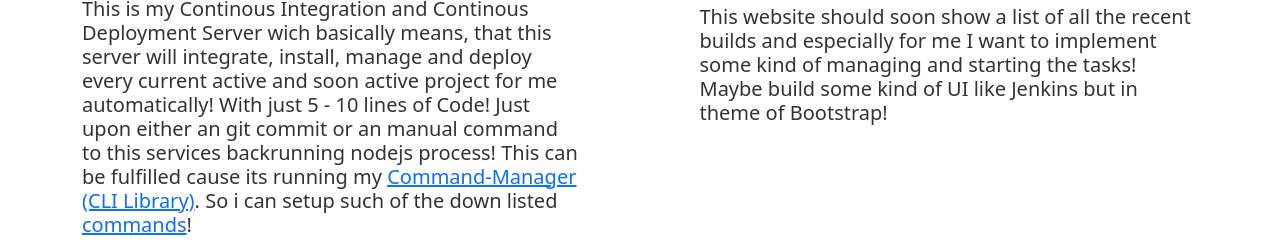
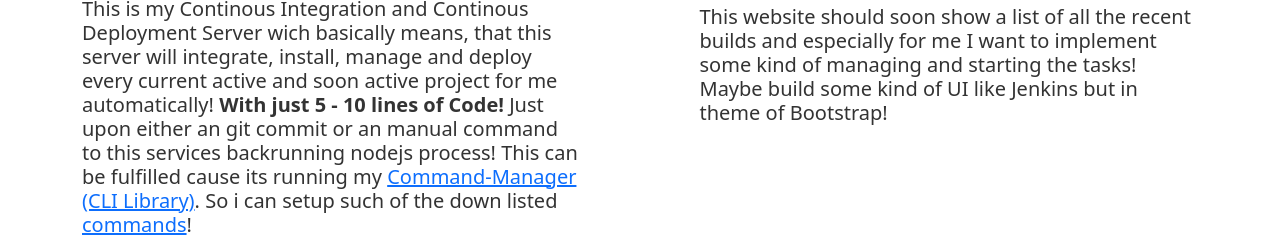
Before and after one commit to Jodu555/Auto-Deployer, a website: page Website/index.html in a window 1280 px wide. Shown: the part 379-621 px from the top of the page. Drawn offline with nearby package versions, Linux system fonts and the light colour scheme.

Commit message:
Changed the 5 - 10 Lines to strong

```diff
--- a/Website/index.html
+++ b/Website/index.html
@@ -73,9 +73,10 @@
 						<h5 class="info-text">
 							This is my Continous Integration and Continous Deployment Server wich basically means,
 							that this server will integrate, install, manage and deploy every current active and
-							soon active project for me automatically! With just 5 - 10 lines of Code! Just upon
-							either an git commit or an manual command to this services backrunning nodejs process!
-							This can be fulfilled cause its running my
+							soon active project for me automatically!
+							<strong>With just 5 - 10 lines of Code!</strong> Just upon either an git commit or an
+							manual command to this services backrunning nodejs process! This can be fulfilled
+							cause its running my
 							<a href="https://www.npmjs.com/package/@jodu555/commandmanager"
 								>Command-Manager (CLI Library)</a
 							>. So i can setup such of the down listed <a href="#commands">commands</a>!
```
